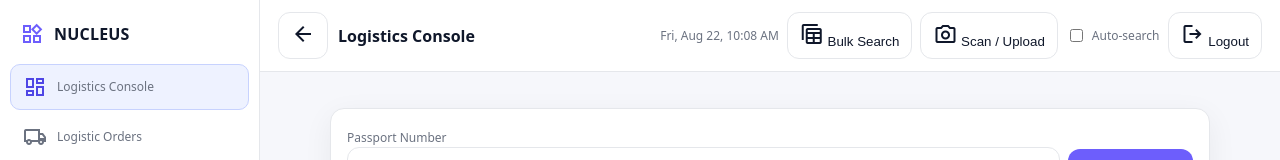
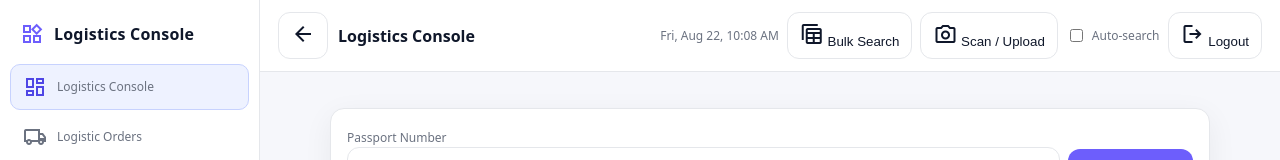
Before and after one commit to rohitvarshney-web/logistics-PWA, a Next.js app: page /dashboard in a window 1280 px wide. Shown: the top 160 px of the page. Built offline with nearby package versions, Linux system fonts and the light colour scheme.

Commit message:
Update Shell.tsx

```diff
--- a/components/ui/Shell.tsx
+++ b/components/ui/Shell.tsx
@@ -40,7 +40,7 @@ export default function Shell({
       <aside className="app-sidebar">
         <div className="brand">
           <span className="material-symbols-outlined">widgets</span>
-          <span>NUCLEUS</span>
+          <span>Logistics Console</span>
         </div>
         <nav className="nav">
           <Link className={active === 'dashboard' ? 'active' : ''} href="#">
```
